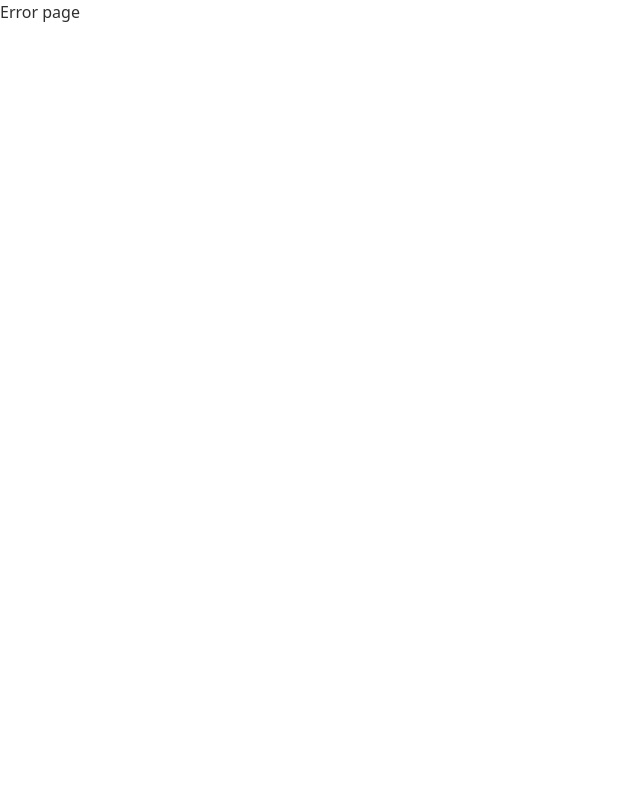
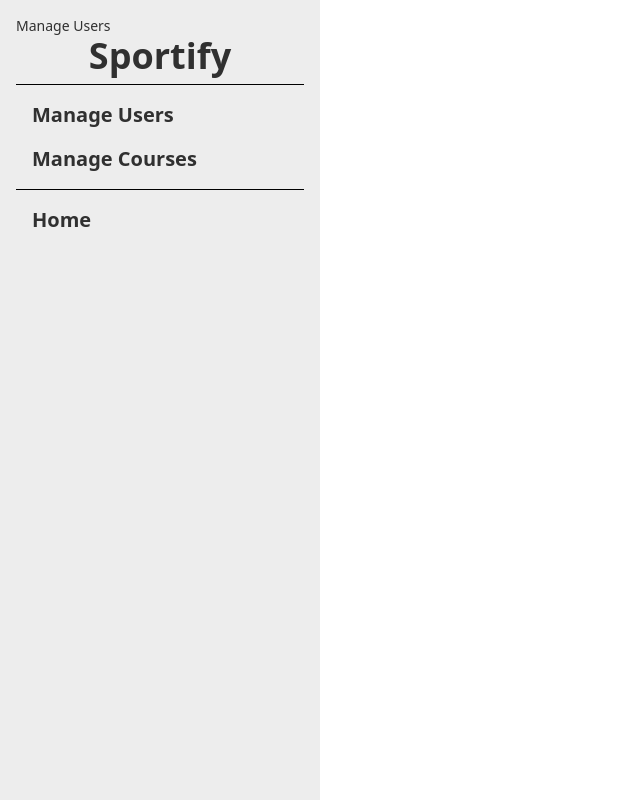
Before and after one commit to AbuBokorprog/sportify-client-side, a React (Vite) app: page /dashboard/manageUsers in a window 1280 px wide. Before the commit this address had no page. Shown: the whole page, without its empty margins (0-640 px from the left). Built offline with nearby package versions, Linux system fonts and the light colour scheme.

Commit message:
Admin dashboard added

```diff
--- /dev/null
+++ b/src/Compound/Admin/ManageCourses/ManageCourses.jsx
@@ -0,0 +1,11 @@
+import React from "react";
+
+const ManageCourses = () => {
+  return (
+    <div>
+      <p>Manage Courses</p>
+    </div>
+  );
+};
+
+export default ManageCourses;
--- /dev/null
+++ b/src/Compound/Admin/ManageUsers/ManageUsers.jsx
@@ -0,0 +1,11 @@
+import React from "react";
+
+const ManageUsers = () => {
+  return (
+    <div>
+      <p>Manage Users</p>
+    </div>
+  );
+};
+
+export default ManageUsers;
--- a/src/Layout/Dashboard/Dashboard.jsx
+++ b/src/Layout/Dashboard/Dashboard.jsx
@@ -2,7 +2,7 @@
 import { Link, Outlet } from "react-router-dom";
 
 const Dashboard = () => {
-  const user = "";
+  const user = "admin";
   return (
     <div>
       <div className="drawer lg:drawer-open">
@@ -23,19 +23,24 @@
             className="drawer-overlay"
           ></label>
           <ul className="menu p-4 w-80 min-h-full bg-base-200 text-base-content">
-            {/* Sidebar content here */}
             <Outlet></Outlet>
             <li className="text-4xl text-center font-bold">Sportify</li>
             <hr className="border-black my-2" />
             {user == "admin" ? (
               <>
                 <li>
-                  <Link className="text-xl hover:bg-secondary text-center font-semibold">
+                  <Link
+                    to="manageUsers"
+                    className="text-xl hover:bg-secondary text-center font-semibold"
+                  >
                     Manage Users
                   </Link>
                 </li>
                 <li>
-                  <Link className="text-xl hover:bg-secondary text-center font-semibold">
+                  <Link
+                    to="/manageCourses"
+                    className="text-xl hover:bg-secondary text-center font-semibold"
+                  >
                     Manage Courses
                   </Link>
                 </li>
```
Also changed, not shown: src/Route/Route.jsx (+8 -1 lines).
